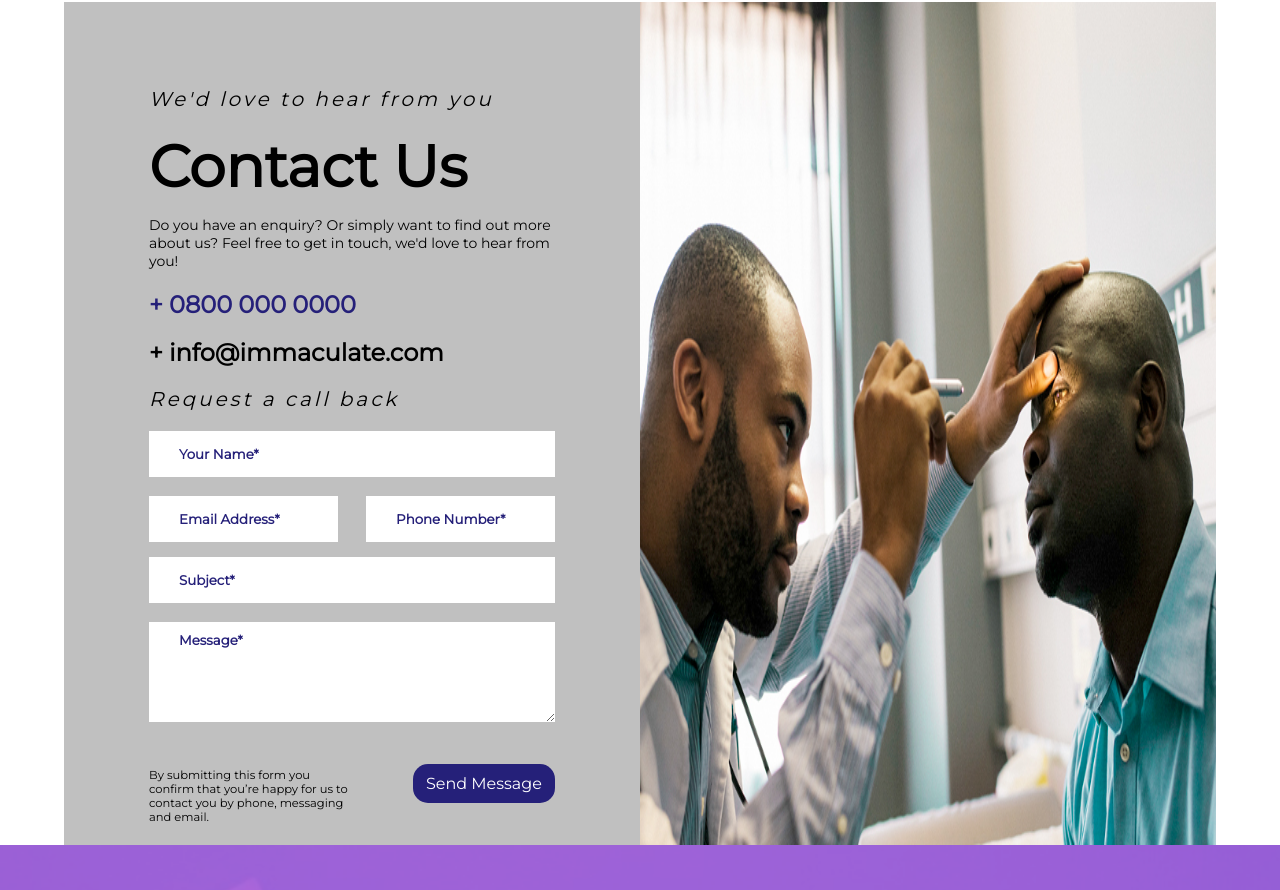
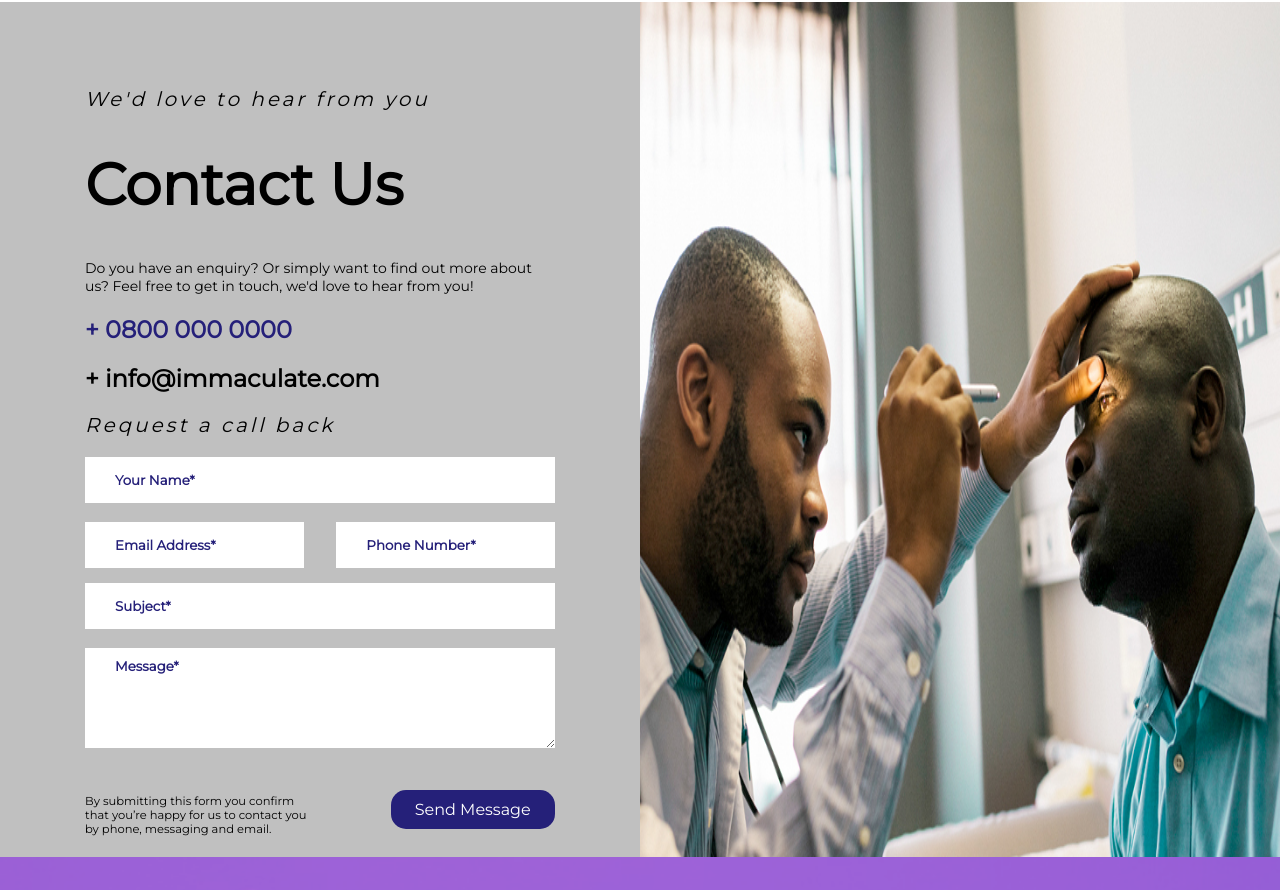
Before and after one commit to Immaculate-Eye-Clinic/Imaculate-front-end, a React (Create React App) app: page /about in a window 1280 px wide. Shown: the part 1437-2327 px from the top of the page. Built offline with nearby package versions, Linux system fonts and the light colour scheme; a web font is replaced by a local one.

Commit message:
Update AboutUs.js

```diff
--- a/src/pages/AboutUs/AboutUs.js
+++ b/src/pages/AboutUs/AboutUs.js
@@ -31,8 +31,8 @@ function AboutUs (){
                 <Services key = {service.id} service = {service} />
                 ))}
             </div>
-            <Contact />
         </Container>
+        <Contact />
             < Footer />
             </div>
 
```
